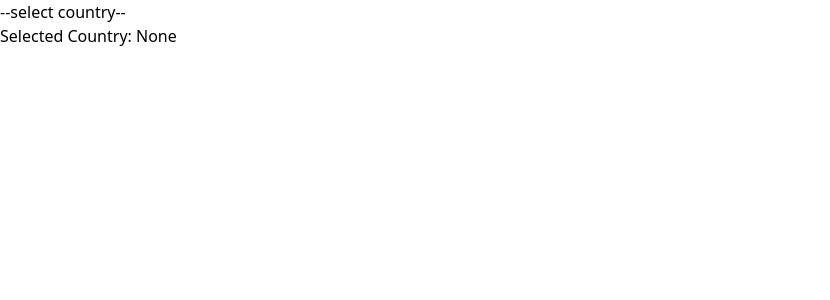
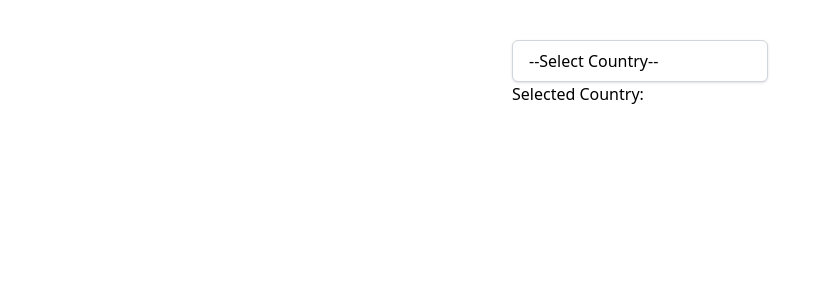
Before and after one commit to PraneethBunny123/All-App, a React (Vite) app: page / in a window 1280 px wide. Shown: the top 300 px of the page, without its empty margins (0-830 px from the left). Built offline with nearby package versions, Linux system fonts and the light colour scheme.

Commit message:
changed little UI

```diff
--- a/src/project-apps/Dropdown/CustomDropdown.jsx
+++ b/src/project-apps/Dropdown/CustomDropdown.jsx
@@ -2,14 +2,11 @@ import { useState } from "react"
 import COUNTRIES from "./countries"
 
 export default function CustomDropdown() {
-    const [selectedValue, setSelectedValue] = useState('select country')
+    const [selectedValue, setSelectedValue] = useState('')
     const [isOpen, setIsOpen] = useState(false)
 
     function handleDropdown() {
-        if(isOpen)
-            setIsOpen(false)
-        else
-            setIsOpen(true)
+        setIsOpen(prevState => !prevState)
     }
 
     function handleSelectValue(country) {
@@ -18,8 +15,13 @@ export default function CustomDropdown() {
     }
 
     return (
-        <div>
-            <button onClick={handleDropdown}>--{selectedValue}--</button>
+        <div className="relative w-64 mx-auto mt-10">
+            <button
+                onClick={handleDropdown}
+                className="w-full bg-white border border-gray-300 rounded-md px-4 py-2 text-left shadow-sm hover:bg-gray-50"
+            >
+                {selectedValue === '' ? '--Select Country--' : selectedValue}
+            </button>
             {isOpen &&
                 <ul>
                     {COUNTRIES.map(country => (
```
